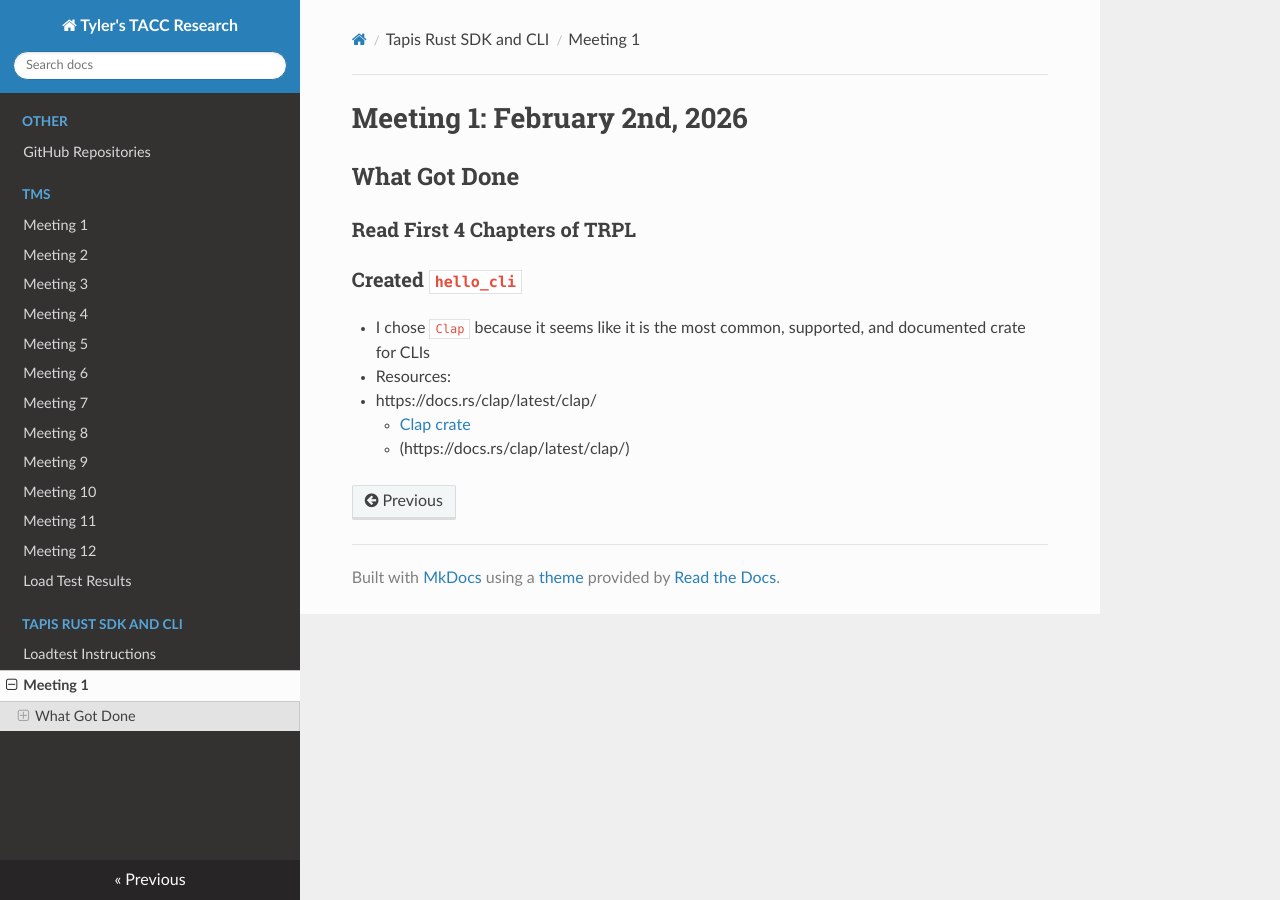
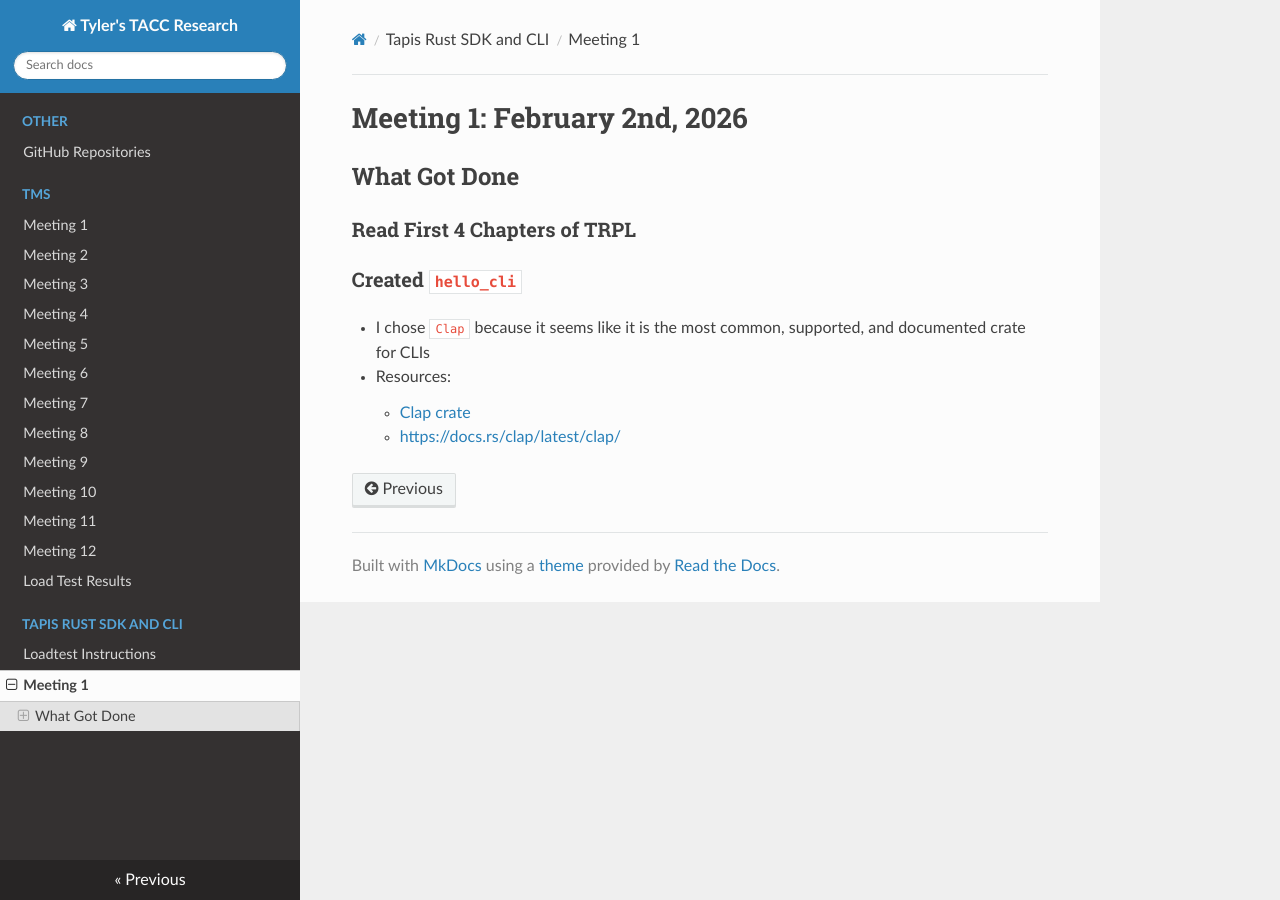
Before and after one commit to tyler0852/tylers-tacc-research, an MkDocs documentation site: the page built from docs/tapis/meeting-1.md, in a window 1280 px wide. Built offline with MkDocs 1.6.1, drawn with Linux system fonts in a browser that asks for light colours; nearby versions of some CDN libraries; part of the change alters nothing that is shown.

Commit message:
Format meeting notes for clarity and consistency

```diff
--- a/docs/tapis/meeting-1.md
+++ b/docs/tapis/meeting-1.md
@@ -9,6 +9,5 @@
 - I chose `Clap` because it seems like it is the most common, supported, and documented crate for CLIs
 
 - Resources:
-- https://docs.rs/clap/latest/clap/
     - [Clap crate](https://docs.rs/clap/latest/clap/)
-    - (https://docs.rs/clap/latest/clap/)
+    - <https://docs.rs/clap/latest/clap/>
```
